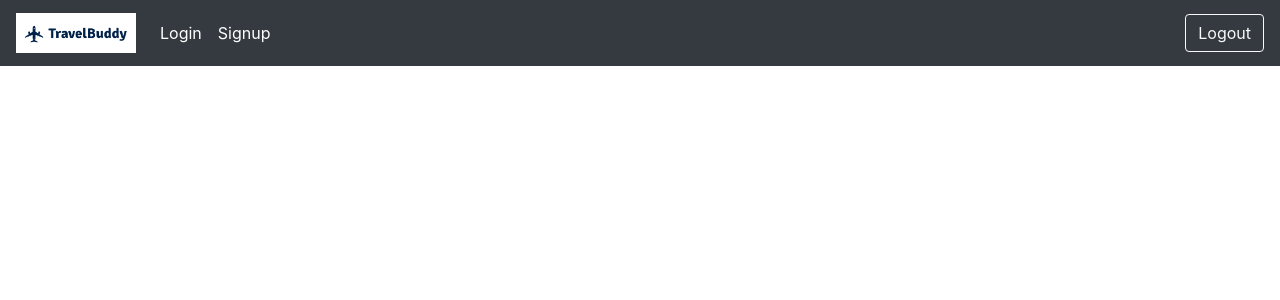
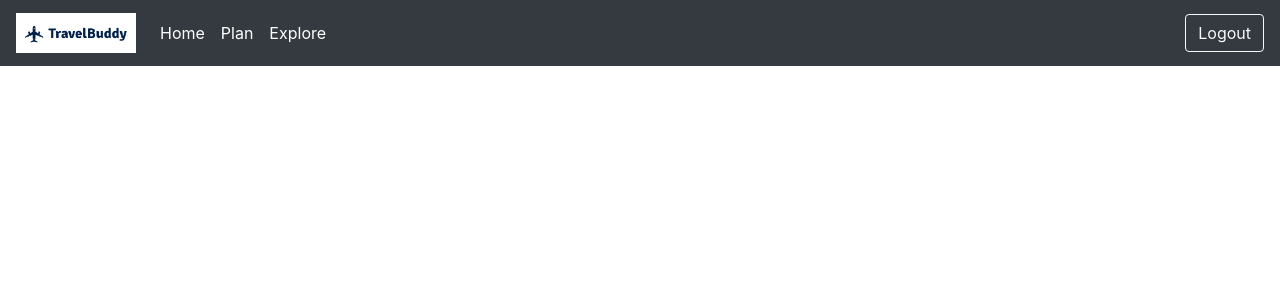
Before and after one commit to jsmnlao/Travel-Buddy, a Flask app: page / in a window 1280 px wide. Shown: the top 300 px of the page. Run offline with Flask 3, Linux system fonts and the light colour scheme; some libraries are stand-ins or nearby versions.

Commit message:
added plan and explore pages

```diff
--- a/website/templates/base.html
+++ b/website/templates/base.html
@@ -17,8 +17,11 @@
       </button>
       <div class="collapse navbar-collapse" id="navbar">
         <div class="navbar-nav">
-          <a class="nav-item nav-link text-white" id="login" href="/login">Login</a>
-          <a class="nav-item nav-link text-white" id="signup" href="/signup">Signup</a>
+          <a class="nav-item nav-link text-white" id="home" href="/home">Home</a>
+          <a class="nav-item nav-link text-white" id="plan" href="/plan">Plan</a>
+          <a class="nav-item nav-link text-white" id="explore" href="/explore">Explore</a>
+          <!-- <a class="nav-item nav-link text-white" id="login" href="/login">Login</a>
+          <a class="nav-item nav-link text-white" id="signup" href="/signup">Signup</a> -->
         </div>
         <div class="ml-auto">
           <a class="btn btn-outline-light" id="logout" href="/logout" role="button">Logout</a>
--- /dev/null
+++ b/website/templates/explore.html
@@ -0,0 +1 @@
+{% extends "base.html" %} {%block title%} Explore {% endblock%}
--- /dev/null
+++ b/website/templates/plan.html
@@ -0,0 +1 @@
+{% extends "base.html" %} {%block title%} Plan {% endblock%}
--- a/website/views.py
+++ b/website/views.py
@@ -2,6 +2,21 @@ from flask import Blueprint, render_template
 
 views = Blueprint('views', __name__)
 
+# the home page should be /home after user authentication is implemented
+# the initial_landing page route would be '/' instead
+# this is temporary for now
 @views.route('/')
 def home():
     return render_template("home.html")
+
+# @views.route('/home')
+# def home():
+#     return render_template("home.html")
+
+@views.route('/plan')
+def plan():
+    return render_template("plan.html")
+
+@views.route('/explore')
+def explore():
+    return render_template("explore.html")
```
